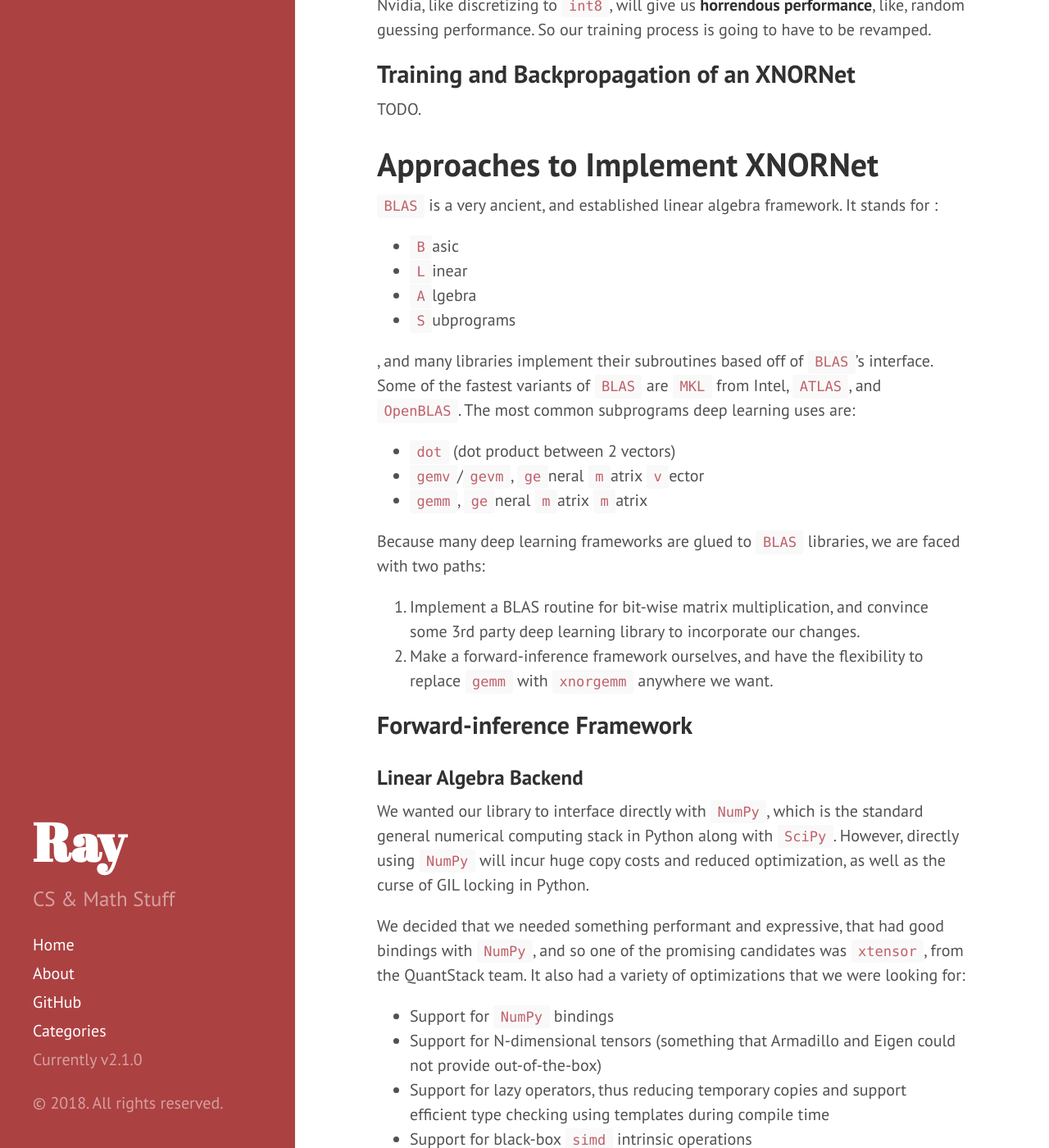
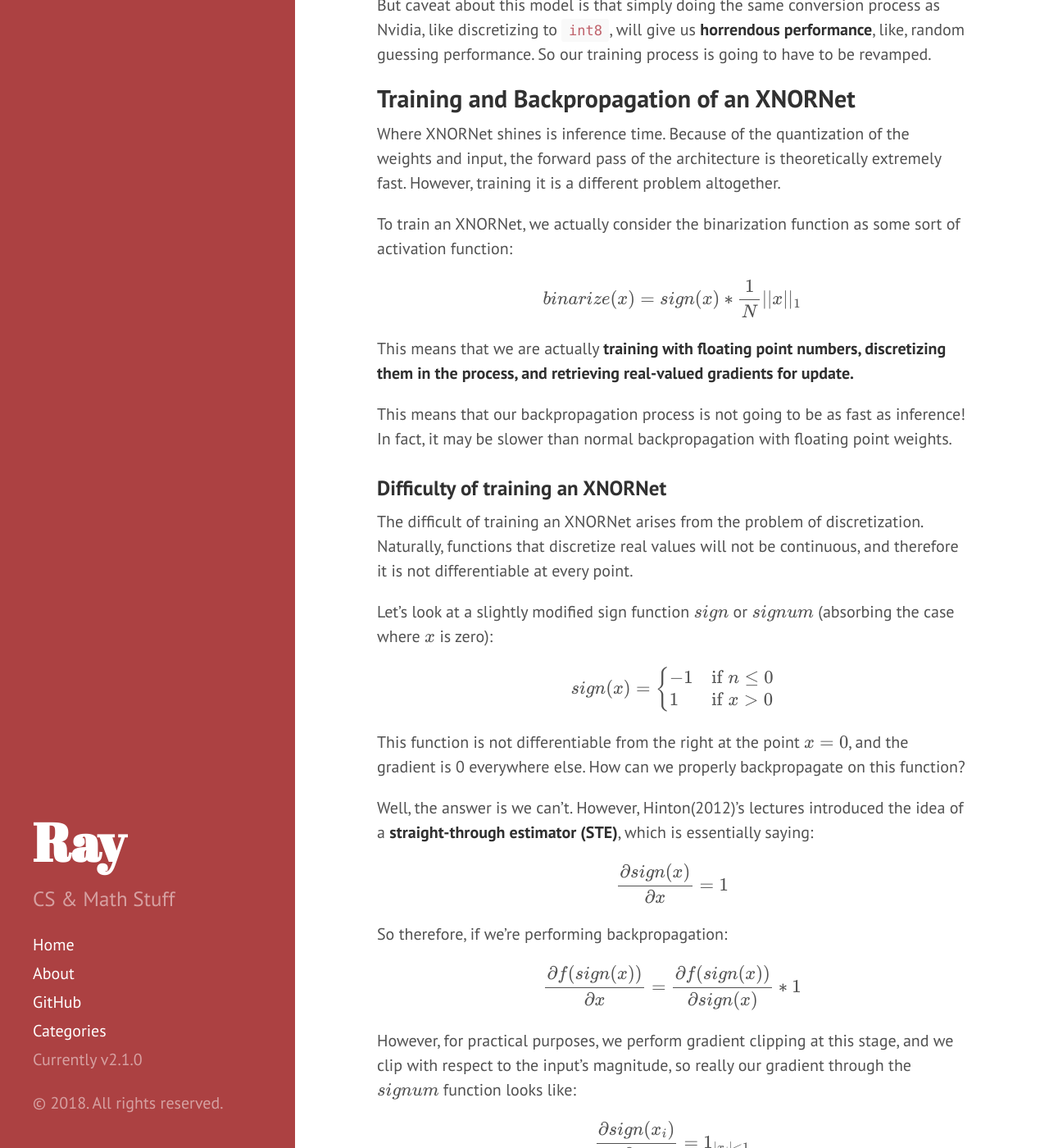
Before and after one commit to OneRaynyDay/oneraynyday.github.io, a Jekyll site: the page built from _posts/2018-08-30-Bighead-XNORNet.md, in a window 1280 px wide and 1400 px high, scrolled down 6727 px. Shown: the whole window at 82% size. Built offline with Jekyll 4.4.1, drawn with Linux system fonts in a browser that asks for light colours; formulas are drawn with MathJax 3; some of the changed text lies outside the part shown.

Commit message:
Add some derivations

```diff
--- a/_posts/2018-08-30-Bighead-XNORNet.md
+++ b/_posts/2018-08-30-Bighead-XNORNet.md
@@ -219,7 +219,73 @@ But caveat about this model is that simply doing the same conversion process as
 
 ## Training and Backpropagation of an XNORNet
 
-TODO.
+Where XNORNet shines is inference time. Because of the quantization of the weights and input, the forward pass of the architecture is theoretically extremely fast. However, training it is a different problem altogether.
+
+To train an XNORNet, we actually consider the binarization function as some sort of activation function:
+
+$$
+binarize(x) = sign(x) * \frac{1}{N}||x||_1
+$$
+
+This means that we are actually **training with floating point numbers, discretizing them in the process, and retrieving real-valued gradients for update.**
+
+This means that our backpropagation process is not going to be as fast as inference! In fact, it may be slower than normal backpropagation with floating point weights.
+
+### Difficulty of training an XNORNet
+
+The difficult of training an XNORNet arises from the problem of discretization. Naturally, functions that discretize real values will not be continuous, and therefore it is not differentiable at every point.
+
+Let's look at a slightly modified sign function $sign$ or $signum$ (absorbing the case where $x$ is zero):
+
+$$
+sign(x) =
+\begin{cases}
+-1 & \text{if $n \leq 0$} \\
+1 & \text{if $x > 0$}
+\end{cases}
+$$
+
+This function is not differentiable from the right at the point $x = 0$, and the gradient is 0 everywhere else. How can we properly backpropagate on this function?
+
+Well, the answer is we can't. However, Hinton(2012)'s lectures introduced the idea of a **straight-through estimator (STE)**, which is essentially saying:
+
+$$
+\frac{\partial sign(x)}{\partial x} = 1
+$$
+
+So therefore, if we're performing backpropagation:
+
+$$
+\frac{\partial f(sign(x))}{\partial x} = \frac{\partial f(sign(x))}{\partial sign(x)} * 1
+$$
+
+However, for practical purposes, we perform gradient clipping at this stage, and we clip with respect to the input's magnitude, so really our gradient through the $signum$ function looks like:
+
+$$
+\frac{\partial sign(x_i)}{\partial x_i} = 1_{|x_i| < 1}
+$$
+
+Suppose we have some cost function $C$, which we are ultimately backpropagating from, then we want to know the gradient of $W$ for updates. Without loss of generality, we assume $W$ is a 2d tensor. We discretize $W \in \Re^{mxn}$:
+
+$$
+C(binarize(W)) = C(sign(W) * \frac{1}{mn}||W||_1)
+$$
+
+Our gradient becomes:
+
+$$
+\frac{\partial C(binarize(W))}{\partial W} = \\
+\frac{\partial C(binarize(W))}{\partial binarize(W)} \frac{\partial binarize(W)}{\partial W} = \\
+\frac{\partialC(binarize(W))}{\partial binarize(W)} \frac{\partial sign(W) * \frac{1}{mn}||W||_1}{\partial W}
+$$
+
+By product rule:
+
+$$
+\frac{\partial sign(W) * \frac{1}{mn}||W||_1}{\partial W} = \\
+\frac{\partial sign(W)}{\partial W} \frac{1}{mn}||W||_1 + \frac{\partial \frac{1}{mn}||W||_1}{\partial W} sign(W)
+$$
+
 
 # Approaches to Implement XNORNet
 
```
